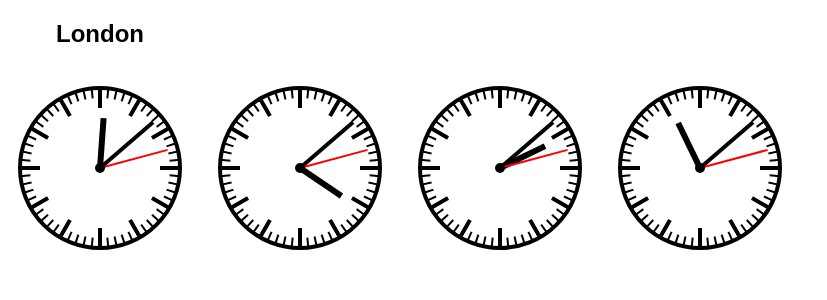
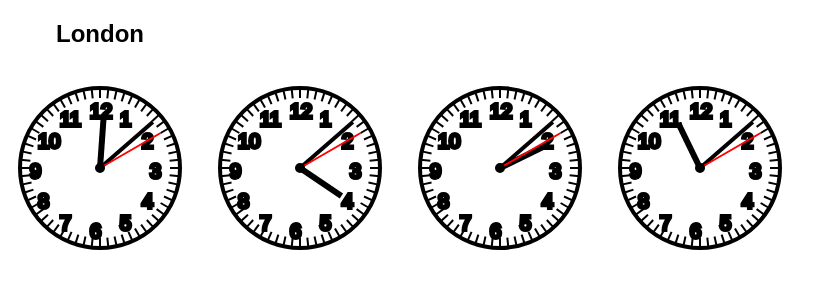
Before and after one commit to DomParfitt/clocks, a React (Create React App) app: page / in a window 1280 px wide. Shown: the top 300 px of the page, without its empty margins (0-827 px from the left). Built offline with nearby package versions, Linux system fonts and the light colour scheme; the HTML template or start-up script is replaced by a standard one.

Commit message:
Added numerals

```diff
--- a/src/Clock.css
+++ b/src/Clock.css
@@ -6,6 +6,9 @@ svg {
     fill: black;
     stroke: black;
     stroke-width: 2;
+    font-family: Arial, Helvetica, sans-serif;
+    font-size: 10px;
+    font-weight: normal;
 }
 
 .clockFace {
--- a/src/Clock.tsx
+++ b/src/Clock.tsx
@@ -42,10 +42,11 @@ class Clock extends React.Component<IClockProps, IClockState> {
         for (let i = 0; i < 12; i++) {
             const angle = 360 * i / 12;
             const x1 = this.x(xOrigin, radius - 10, angle);
-            const y1 = this.y(yOrigin, radius - 10, angle)
-            const x2 = this.x(xOrigin, radius, angle);
-            const y2 = this.y(yOrigin, radius, angle);
-            markings.push(<line className="hourMark" x1={x1} y1={y1} x2={x2} y2={y2} />);
+            const y1 = this.y(yOrigin, radius - 10, angle);
+            // const x2 = this.x(xOrigin, radius, angle);
+            // const y2 = this.y(yOrigin, radius, angle);
+            // markings.push(<line className="hourMark" x1={x1} y1={y1} x2={x2} y2={y2} />);
+            markings.push(<text x={x1 -5} y={y1 + 5} >{i === 0 ? 12 : i}</text>);
         }
 
         for (let i = 0; i < 60; i++) {
```
